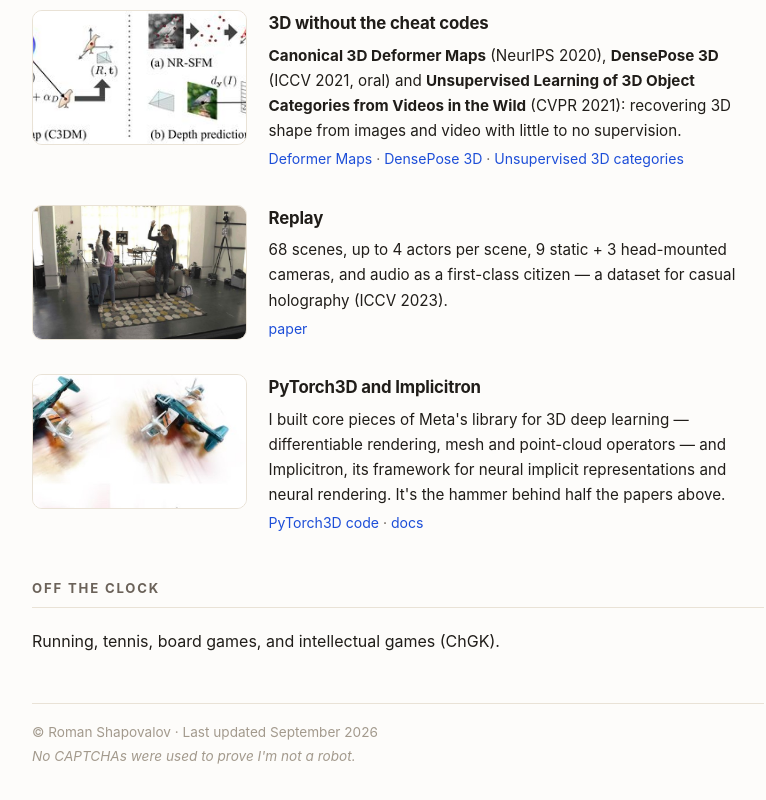
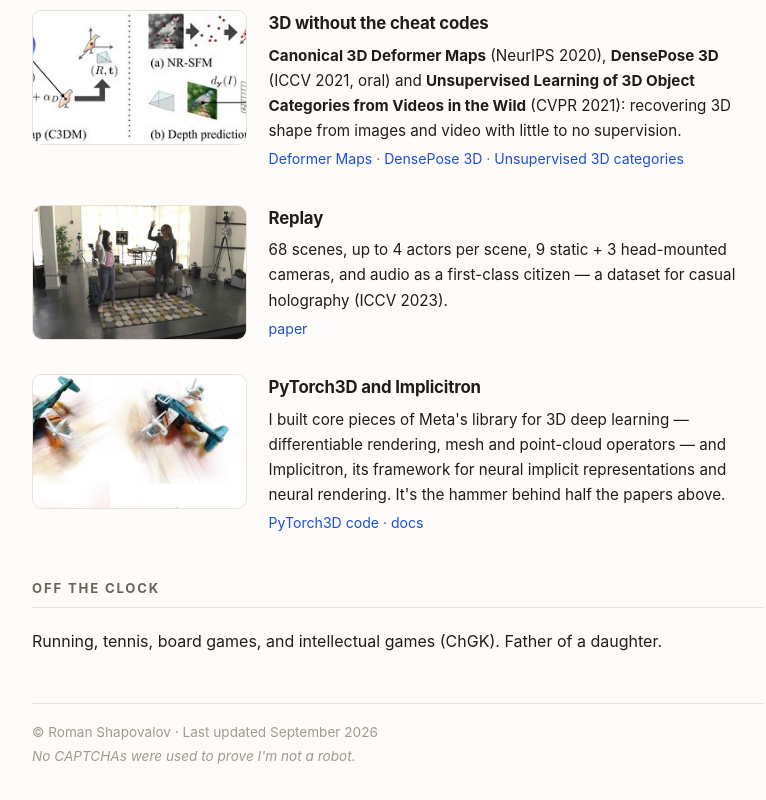
Before and after one commit to shapovalov/shapovalov.github.io, a plain HTML site: page index.html in a window 1280 px wide. Shown: the part 1236-2036 px from the top of the page, without its empty margins (242-1008 px from the left). Drawn offline with Linux system fonts and the light colour scheme.

Commit message:
Personal homepage

```diff
--- a/index.html
+++ b/index.html
@@ -122,7 +122,7 @@
 
 <section>
   <h2>Off the clock</h2>
-  <p>Running, tennis, board games, and intellectual games (ChGK).</p>
+  <p>Running, tennis, board games, and intellectual games (ChGK). Father of a daughter.</p>
 </section>
 
 <footer>
```
Also changed, not shown: 1 other file.
